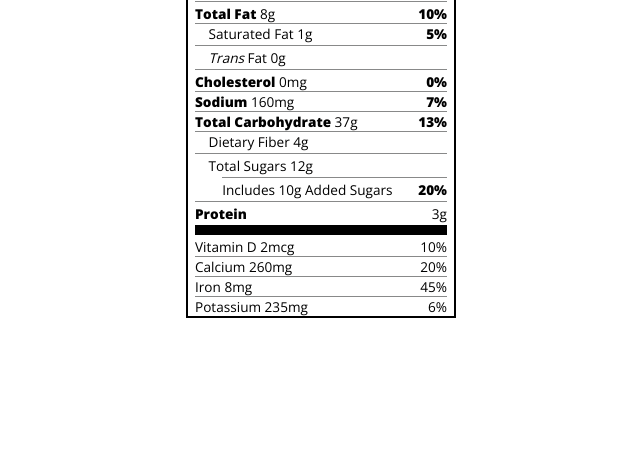
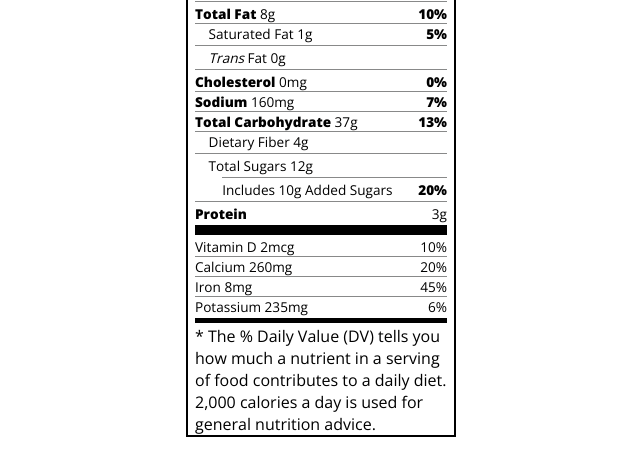
Before and after one commit to njecolina/TypographyInHTMLandCSSbyBuildingNutritionLabel, a plain HTML site: page index.html in a window 1280 px wide. Shown: the part 201-676 px from the top of the page, without its empty margins (319-959 px from the left). Drawn offline with nearby package versions, Linux system fonts and the light colour scheme.

Commit message:
Update index.html

```diff
--- a/index.html
+++ b/index.html
@@ -49,6 +49,8 @@
       <p>Iron 8mg <span>45%</span></p>
       <p class="no-divider">Potassium 235mg <span>6%</span></p>
     </div>
+<div class="divider medium"></div>
+<p class="note">* The % Daily Value (DV) tells you how much a nutrient in a serving of food contributes to a daily diet. 2,000 calories a day is used for general nutrition advice.</p>
   </div>
 </body>
 </html>
```
